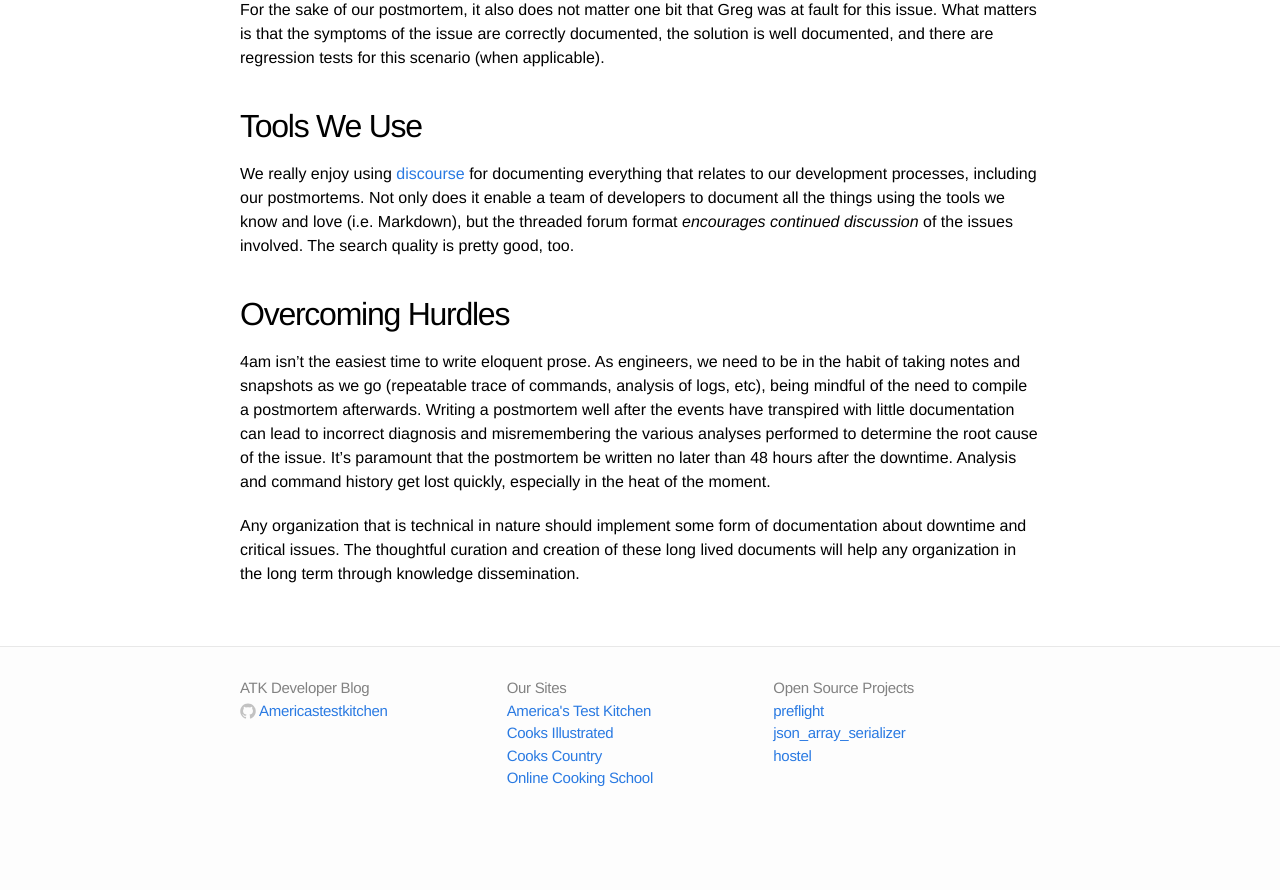
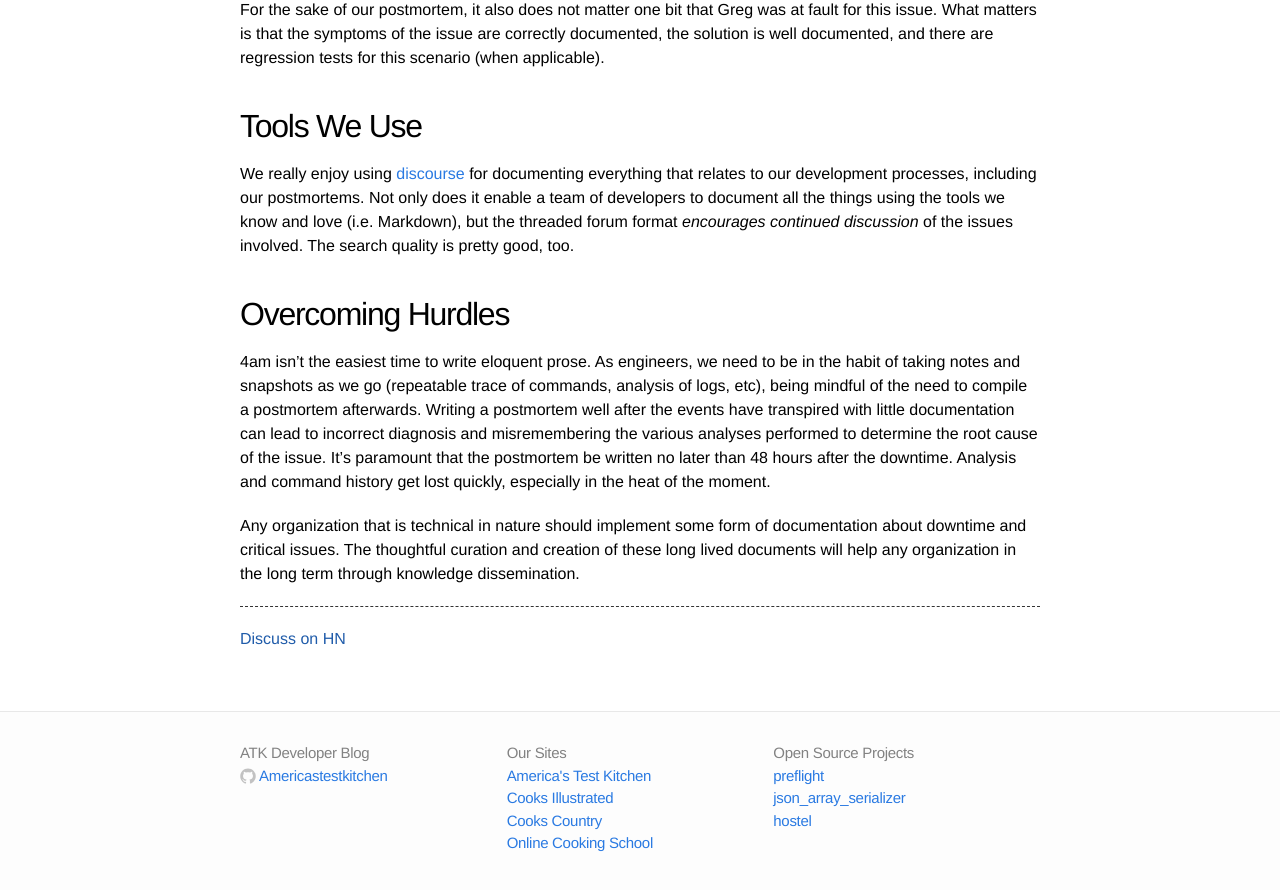
Before and after one commit to Americastestkitchen/Americastestkitchen.github.io, a Jekyll site: the page built from _posts/2015-05-12-the-value-of-postmortems.markdown, in a window 1280 px wide and 900 px high, scrolled down 920 px. Shown: the top 890 px of the window. Built offline with Jekyll 4.4.1, drawn with Linux system fonts in a browser that asks for light colours; before the commit the page ends 1755 px from its top, so only the background shows below that.

Commit message:
Added obligatory Discuss on HN placeholder and shout out for Jonathons help

```diff
--- a/_posts/2015-05-12-the-value-of-postmortems.markdown
+++ b/_posts/2015-05-12-the-value-of-postmortems.markdown
@@ -74,3 +74,7 @@ Any organization that is technical in nature should implement some form of
 documentation about downtime and critical issues. The thoughtful curation and
 creation of these long lived documents will help any organization in the long
 term through knowledge dissemination.
+
+___
+
+[Discuss on HN]()
```
